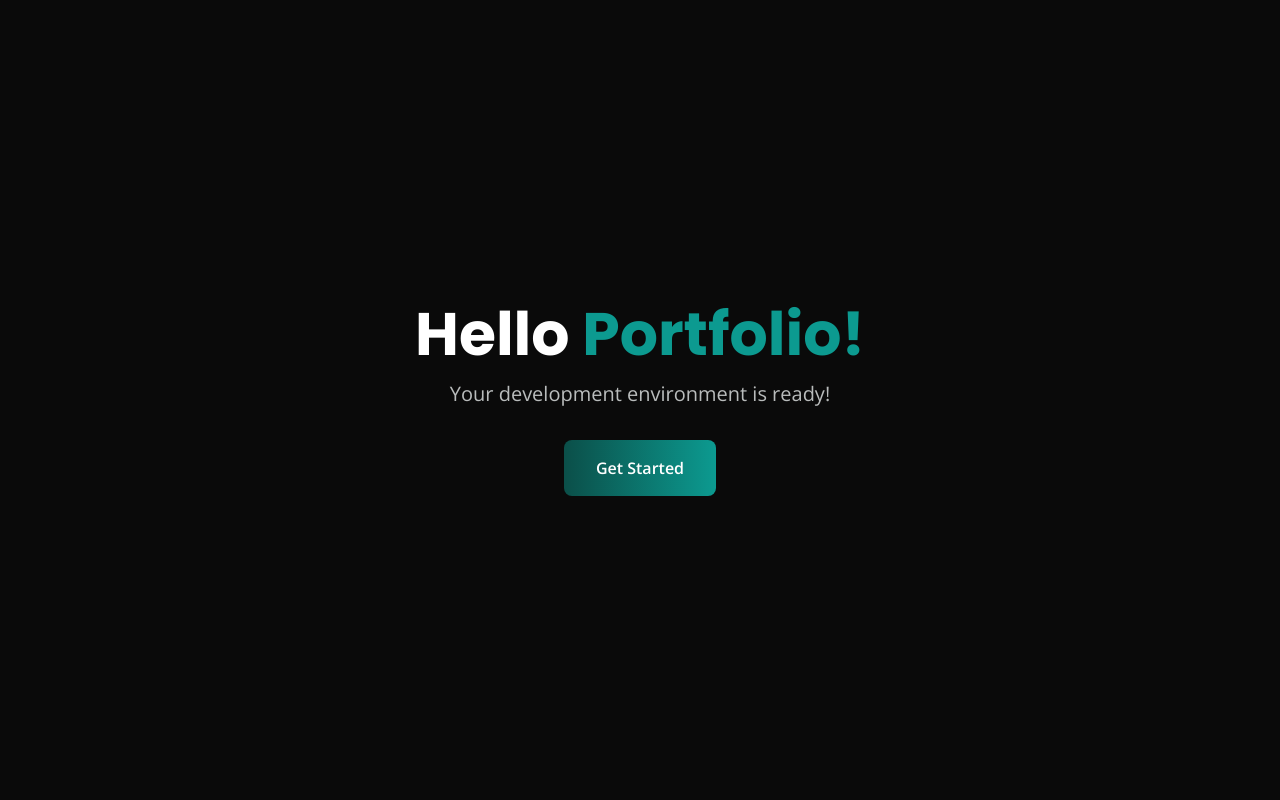
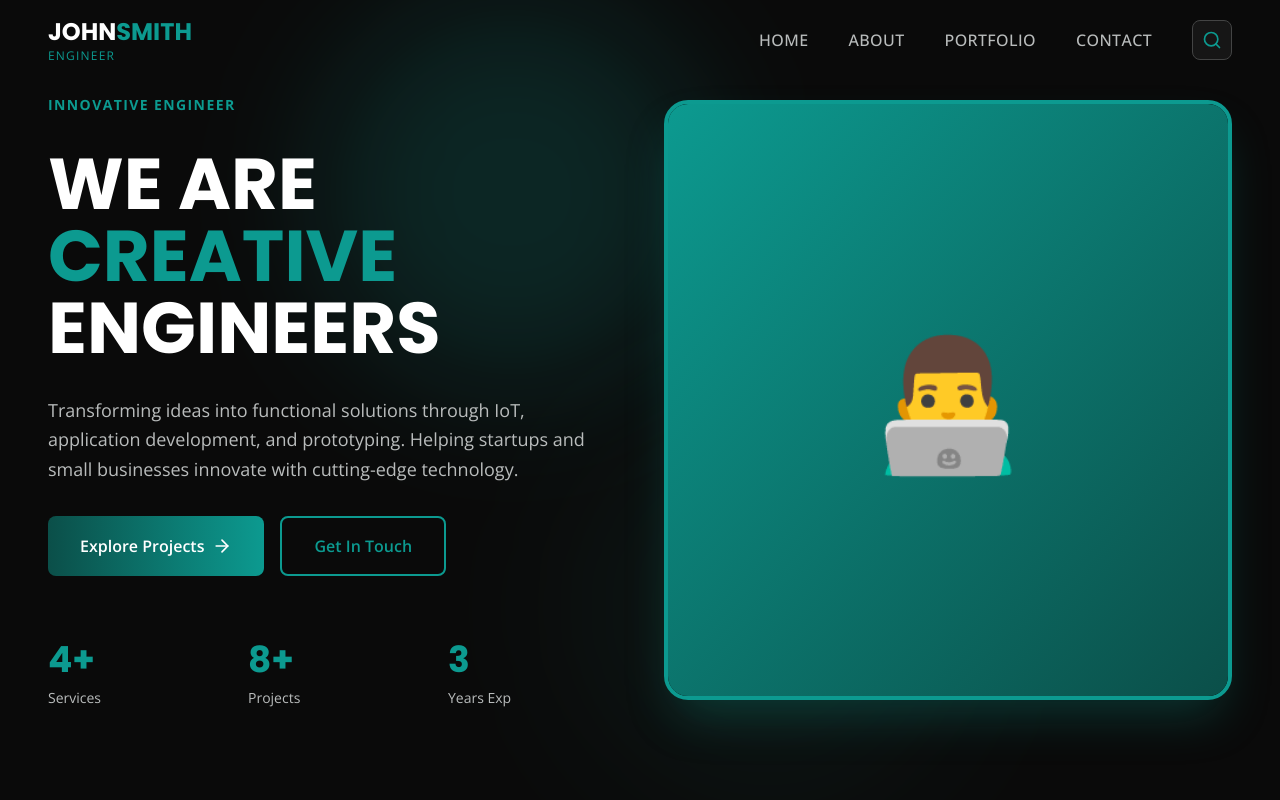
Before and after one commit to TzaddiBoi/portfolio-website, a React (Vite) app: page / in a window 1280 px wide. Shown: the top 800 px of the page. Built offline with nearby package versions, Linux system fonts and the light colour scheme.

Commit message:
Add: Add navigation and hero section

```diff
--- a/src/App.jsx
+++ b/src/App.jsx
@@ -1,21 +1,7 @@
+import Home from './pages/Home';
+
 function App() {
-  return (
-    <div className="min-h-screen bg-darkest-bg flex items-center justify-center">
-      <div className="text-center">
-        <h1 className="text-6xl font-bold text-white mb-4">
-          Hello <span className="text-bright-teal">Portfolio!</span>
-        </h1>
-        <p className="text-light-gray text-xl">
-          Your development environment is ready!
-        </p>
-        <div className="mt-8">
-          <button className="px-8 py-4 bg-gradient-to-r from-deep-teal to-bright-teal text-white rounded-lg font-semibold hover:shadow-2xl hover:shadow-bright-teal/50 transition-all duration-500">
-            Get Started
-          </button>
-        </div>
-      </div>
-    </div>
-  );
+  return <Home />;
 }
 
 export default App;
--- /dev/null
+++ b/src/components/Hero.jsx
@@ -0,0 +1,91 @@
+import { ArrowRight } from 'lucide-react';
+
+const Hero = () => {
+  const scrollToSection = (sectionId) => {
+    const element = document.querySelector(sectionId);
+    if (element) {
+      element.scrollIntoView({ behavior: 'smooth' });
+    }
+  };
+
+  return (
+    <section id="home" className="relative min-h-screen flex items-center overflow-hidden">
+      {/* Animated Background */}
+      <div className="absolute inset-0 bg-darkest-bg">
+        <div className="absolute top-0 left-1/4 w-96 h-96 bg-bright-teal/20 rounded-full mix-blend-screen filter blur-3xl animate-pulse"></div>
+        <div
+          className="absolute bottom-0 right-1/4 w-96 h-96 bg-deep-teal/20 rounded-full mix-blend-screen filter blur-3xl animate-pulse"
+          style={{ animationDelay: '1s' }}
+        ></div>
+      </div>
+
+      <div className="container mx-auto px-6 lg:px-12 relative z-10">
+        <div className="grid lg:grid-cols-2 gap-12 items-center">
+          {/* Left Content */}
+          <div className="space-y-8">
+            <div className="inline-block">
+              <span className="text-bright-teal text-sm font-bold uppercase tracking-widest">
+                Innovative Engineer
+              </span>
+            </div>
+
+            <h1 className="text-5xl lg:text-7xl font-bold text-white leading-tight font-poppins">
+              WE ARE <span className="text-bright-teal">CREATIVE</span>
+              <br />
+              ENGINEERS
+            </h1>
+
+            <p className="text-light-gray text-lg leading-relaxed max-w-xl">
+              Transforming ideas into functional solutions through IoT, application development,
+              and prototyping. Helping startups and small businesses innovate with cutting-edge
+              technology.
+            </p>
+
+            <div className="flex flex-wrap gap-4">
+              <button
+                onClick={() => scrollToSection('#portfolio')}
+                className="group px-8 py-4 bg-gradient-to-r from-deep-teal to-bright-teal text-white rounded-lg font-semibold hover:shadow-2xl hover:shadow-bright-teal/50 transition-all duration-500 flex items-center gap-2"
+              >
+                <span>Explore Projects</span>
+                <ArrowRight className="w-5 h-5 group-hover:translate-x-1 transition-transform duration-300" />
+              </button>
+              <button
+                onClick={() => scrollToSection('#contact')}
+                className="px-8 py-4 border-2 border-bright-teal text-bright-teal rounded-lg font-semibold hover:bg-bright-teal hover:text-white transition-all duration-500"
+              >
+                Get In Touch
+              </button>
+            </div>
+
+            {/* Stats */}
+            <div className="grid grid-cols-3 gap-8 pt-8">
+              <div>
+                <div className="text-4xl font-bold text-bright-teal mb-2 font-poppins">4+</div>
+                <div className="text-light-gray text-sm">Services</div>
+              </div>
+              <div>
+                <div className="text-4xl font-bold text-bright-teal mb-2 font-poppins">8+</div>
+                <div className="text-light-gray text-sm">Projects</div>
+              </div>
+              <div>
+                <div className="text-4xl font-bold text-bright-teal mb-2 font-poppins">3</div>
+                <div className="text-light-gray text-sm">Years Exp</div>
+              </div>
+            </div>
+          </div>
+
+          {/* Right Image */}
+          <div className="relative lg:block hidden">
+            <div className="relative w-full h-[600px] rounded-3xl overflow-hidden border-4 border-bright-teal shadow-2xl shadow-bright-teal/30">
+              <div className="absolute inset-0 bg-gradient-to-br from-bright-teal to-deep-teal flex items-center justify-center">
+                <div className="text-9xl">👨‍💻</div>
+              </div>
+            </div>
+          </div>
+        </div>
+      </div>
+    </section>
+  );
+};
+
+export default Hero;
--- /dev/null
+++ b/src/components/Navbar.jsx
@@ -0,0 +1,100 @@
+import { useState, useEffect } from 'react';
+import { Menu, X, Search } from 'lucide-react';
+
+const Navbar = () => {
+  const [isOpen, setIsOpen] = useState(false);
+  const [scrolled, setScrolled] = useState(false);
+
+  useEffect(() => {
+    const handleScroll = () => {
+      setScrolled(window.scrollY > 50);
+    };
+    window.addEventListener('scroll', handleScroll);
+    return () => window.removeEventListener('scroll', handleScroll);
+  }, []);
+
+  const navLinks = [
+    { name: 'HOME', href: '#home' },
+    { name: 'ABOUT', href: '#about' },
+    { name: 'PORTFOLIO', href: '#portfolio' },
+    { name: 'CONTACT', href: '#contact' },
+  ];
+
+  const scrollToSection = (e, href) => {
+    e.preventDefault();
+    const element = document.querySelector(href);
+    if (element) {
+      element.scrollIntoView({ behavior: 'smooth' });
+      setIsOpen(false);
+    }
+  };
+
+  return (
+    <nav
+      className={`fixed top-0 left-0 right-0 z-50 transition-all duration-500 ${
+        scrolled
+          ? 'bg-darkest-bg/95 backdrop-blur-lg border-b border-dark-gray shadow-xl'
+          : 'bg-transparent'
+      }`}
+    >
+      <div className="container mx-auto px-6 lg:px-12">
+        <div className="flex items-center justify-between h-20">
+          {/* Logo */}
+          <a href="#home" className="group" onClick={(e) => scrollToSection(e, '#home')}>
+            <div className="text-2xl font-bold font-poppins">
+              <span className="text-white">JOHN</span>
+              <span className="text-bright-teal">SMITH</span>
+            </div>
+            <div className="text-bright-teal text-xs tracking-widest">ENGINEER</div>
+          </a>
+
+          {/* Desktop Navigation */}
+          <div className="hidden lg:flex items-center gap-10">
+            {navLinks.map((link) => (
+              <a
+                key={link.name}
+                href={link.href}
+                onClick={(e) => scrollToSection(e, link.href)}
+                className="relative font-medium tracking-wide transition-all duration-300 text-light-gray hover:text-bright-teal group"
+              >
+                {link.name}
+                <span className="absolute -bottom-1 left-0 w-full h-0.5 bg-bright-teal transform origin-left transition-transform duration-300 scale-x-0 group-hover:scale-x-100"></span>
+              </a>
+            ))}
+            <button className="w-10 h-10 rounded-lg bg-darker-bg border border-dark-gray flex items-center justify-center text-bright-teal hover:bg-bright-teal hover:text-white transition-all duration-300">
+              <Search className="w-5 h-5" />
+            </button>
+          </div>
+
+          {/* Mobile Menu Button */}
+          <button
+            onClick={() => setIsOpen(!isOpen)}
+            className="lg:hidden w-10 h-10 rounded-lg bg-darker-bg border border-dark-gray flex items-center justify-center text-bright-teal"
+          >
+            {isOpen ? <X className="w-6 h-6" /> : <Menu className="w-6 h-6" />}
+          </button>
+        </div>
+
+        {/* Mobile Menu */}
+        {isOpen && (
+          <div className="lg:hidden py-6 border-t border-dark-gray">
+            <div className="space-y-4">
+              {navLinks.map((link) => (
+                <a
+                  key={link.name}
+                  href={link.href}
+                  onClick={(e) => scrollToSection(e, link.href)}
+                  className="block text-light-gray hover:text-bright-teal transition-colors uppercase font-medium"
+                >
+                  {link.name}
+                </a>
+              ))}
+            </div>
+          </div>
+        )}
+      </div>
+    </nav>
+  );
+};
+
+export default Navbar;
--- /dev/null
+++ b/src/pages/Home.jsx
@@ -0,0 +1,38 @@
+import Navbar from '../components/Navbar';
+import Hero from '../components/Hero';
+
+const Home = () => {
+  return (
+    <div className="min-h-screen bg-darkest-bg">
+      <Navbar />
+      <Hero />
+
+      {/* Placeholder sections - we'll build these next */}
+      <section id="services" className="py-24 bg-darkest-bg">
+        <div className="container mx-auto px-6 lg:px-12">
+          <h2 className="text-4xl font-bold text-white text-center">Services Section Coming Soon</h2>
+        </div>
+      </section>
+
+      <section id="portfolio" className="py-24 bg-darker-bg">
+        <div className="container mx-auto px-6 lg:px-12">
+          <h2 className="text-4xl font-bold text-white text-center">Portfolio Section Coming Soon</h2>
+        </div>
+      </section>
+
+      <section id="about" className="py-24 bg-darkest-bg">
+        <div className="container mx-auto px-6 lg:px-12">
+          <h2 className="text-4xl font-bold text-white text-center">About Section Coming Soon</h2>
+        </div>
+      </section>
+
+      <section id="contact" className="py-24 bg-darker-bg">
+        <div className="container mx-auto px-6 lg:px-12">
+          <h2 className="text-4xl font-bold text-white text-center">Contact Section Coming Soon</h2>
+        </div>
+      </section>
+    </div>
+  );
+};
+
+export default Home;
```
Also changed, not shown: src/components/Footer.jsx (added), src/components/ProjectCard.jsx (added), src/components/ServiceCard.jsx (added), src/components/TestimonialCard.jsx (added).
